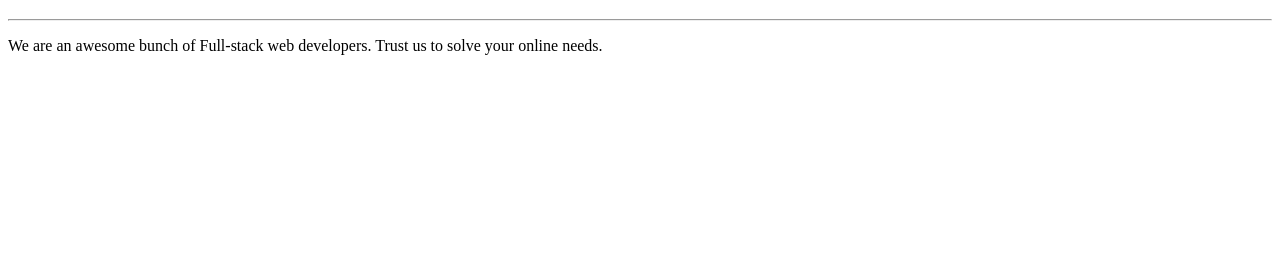
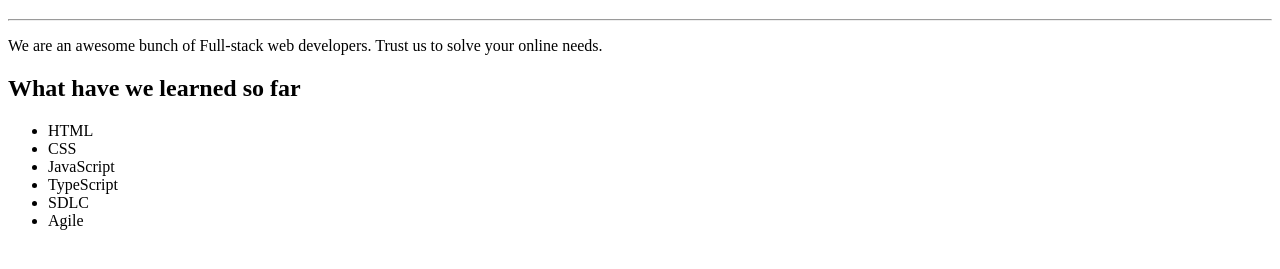
Before and after one commit to puranik3/personal-website, a website: page public/index.html in a window 1280 px wide. Shown: the part 61-330 px from the top of the page. Drawn offline with Linux system fonts and the light colour scheme.

Commit message:
Added Section for what have we learned so far

```diff
--- a/public/index.html
+++ b/public/index.html
@@ -13,5 +13,14 @@
             We are an awesome bunch of Full-stack web developers. Trust us to
             solve your online needs.
         </p>
+        <h2>What have we learned so far</h2>
+        <ul>
+            <li>HTML</li>
+            <li>CSS</li>
+            <li>JavaScript</li>
+            <li>TypeScript</li>
+            <li>SDLC</li>
+            <li>Agile</li>
+        </ul>
     </body>
 </html>
```
